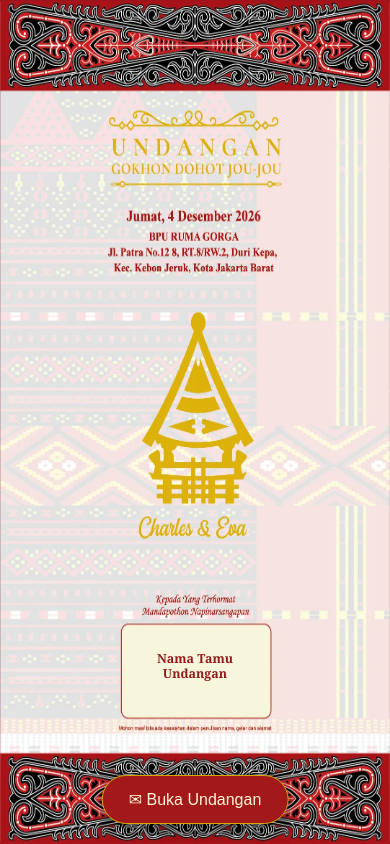
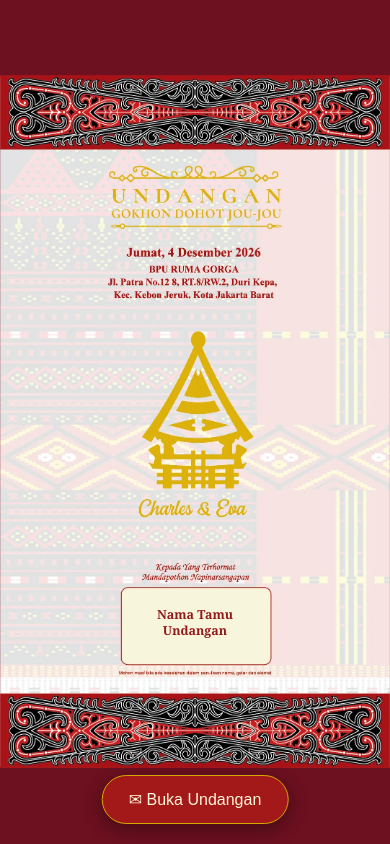
Before and after one commit to Ulidogroup/undangan003-Template, a plain HTML site: page index.html in a window 390 px wide. Drawn offline with Linux system fonts and the light colour scheme.

Commit message:
Refactor cover styles in index.html
Updated cover styles for responsiveness and positioning.

```diff
--- a/index.html
+++ b/index.html
@@ -7,20 +7,44 @@
       body{margin:0;min-height:100%;font-family:Georgia,serif;background:#6d1020}
   .cover {
   position: relative;
-  width: 100%;
-  height: 100vh;
-  height: 100dvh;
-  margin: 0;
+
+  /* Ukuran gambar mengikuti layar */
+  width: min(100%, 540px);
+  aspect-ratio: 1080 / 1920;
+
+  /* Posisi rata tengah */
+  margin: 0 auto;
+
+  /* Gambar tetap proporsional */
   background-image: url('assets/cover.webp');
   background-position: center center;
-  background-size: 100% 100%;
-  background-repeat: no-repeat;
-  overflow: hidden;box-shadow:0 10px 35px rgba(0,0,0,.28)}
+  background-size: contain;
+  background-repeat: no-repeat;}
       .guest{position:absolute;left:32%;width:36%;top:75.0%;height:7.9%;display:flex;align-items:center;justify-content:center;text-align:center;padding:8px;color:#921a1a;font-size:clamp(12px,3.2vw,20px);font-weight:bold;overflow-wrap:anywhere;line-height:1.25}
       .open{position:fixed;bottom:max(20px,env(safe-area-inset-bottom));left:50%;transform:translateX(-50%);z-index:5;border:1px solid #d6a800;border-radius:40px;background:#a31919;color:#fff6d7;padding:14px 26px;font-size:16px;box-shadow:0 5px 20px #0006;cursor:pointer;white-space:nowrap}
       .open:focus-visible{outline:3px solid #e8c34a;outline-offset:3px}.content{display:none;min-height:100vh;text-align:center;padding:80px 20px;background:#6d1020;color:#fff0e0}
       .content.visible{display:block}
       .cover.hidden{display:none}@media(min-width:540px){.guest{font-size:19px}}
+      html, body {
+  margin: 0;
+  padding: 0;
+  width: 100%;
+  min-height: 100%;
+  background-color: #6d1020;}
+
+/* Posisi cover di tengah layar */
+body:has(.cover:not(.hidden)) main {
+  min-height: 100vh;
+  min-height: 100dvh;
+
+  display: flex;
+  align-items: center;
+  justify-content: center;}
+
+/* Responsif untuk semua ukuran HP */
+@media (max-width: 600px) {
+  .cover {
+    width: min(100vw, 56.25dvh);  }}
     </style>
   </head>
   <body>
```
